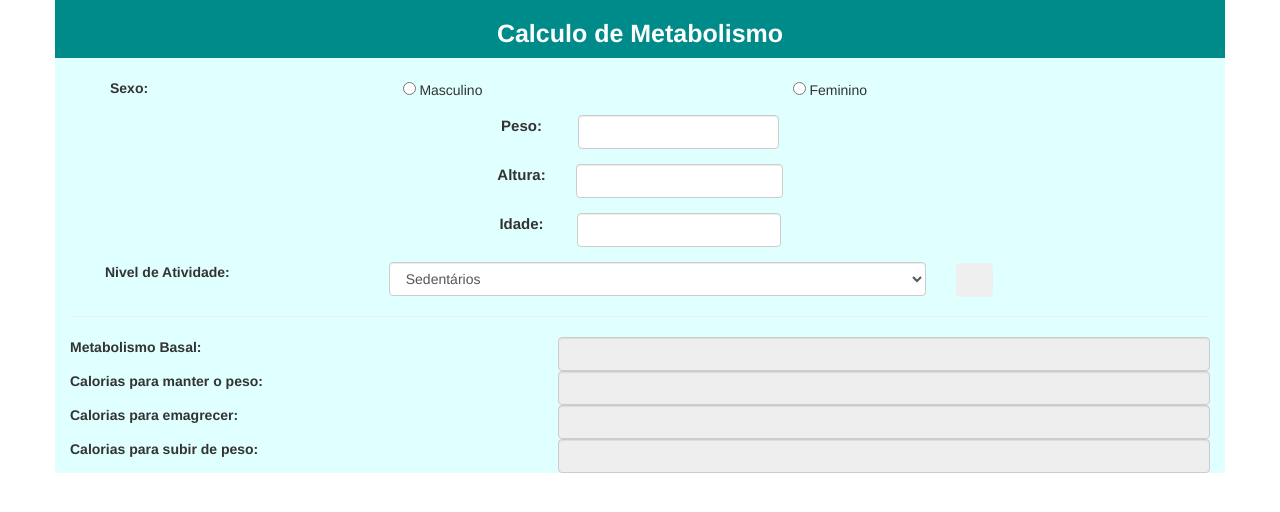
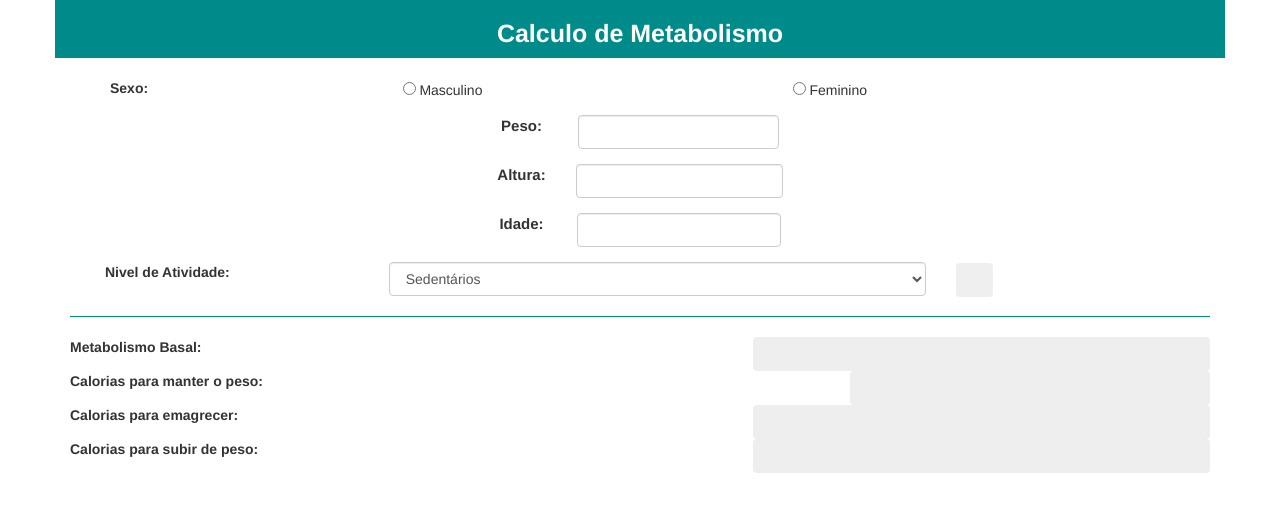
Before and after one commit to MattheusCosta/calcMetabolismo, a website: page www/index.html in a window 1280 px wide. Drawn offline with Linux system fonts and the light colour scheme; files whose address does not match are found by name.

Commit message:
css finalizado

```diff
--- a/www/css/style.css
+++ b/www/css/style.css
@@ -1,9 +1,6 @@
 .titulo{
  background-color: #008B8B;
  margin-bottom: 20px;
-}
-.container{
-  background-color: #E0FFFF;
 }
 .titulo h2{
   color: white;
@@ -29,6 +26,7 @@
 .linhaFormulario button{
   border-radius: 50%;
   margin-right: 20px;
+  background-color: #008B8B;
 }
 .linhaFormulario label{
   font-size: 15px;
@@ -36,3 +34,11 @@
 .display label{
   text-align: center;
 }
+.display input{
+  box-shadow: 0 0 0 0;
+  border: 0 none;
+  outline: 0;
+}
+hr{
+ border-color: #008B8B;
+}
--- a/www/index.html
+++ b/www/index.html
@@ -87,43 +87,43 @@
         </select>
       </div>
       <div class="col-xs-1">
-        <button class="btn btn-defaut glyphicon glyphicon-info-sign"></button>
+        <button class="btn glyphicon glyphicon-info-sign"></button>
       </div>
     </div>
   </div><hr>
 
   <div class="row display">
-    <div class="col-xs-5">
+    <div class="col-xs-7">
       <label>Metabolismo Basal:</label>
     </div>
-    <div class="col-xs-7">
+    <div class="col-xs-5">
       <input type="text" id="displayMetabolismo" class="form-control" readonly>
     </div>
   </div>
 
   <div class="row display">
-    <div class="col-xs-5">
+    <div class="col-xs-8">
       <label>Calorias para manter o peso:</label>
     </div>
-    <div class="col-xs-7">
+    <div class="col-xs-4">
       <input type="text" id="displayManterPeso" class="form-control" readonly>
     </div>
   </div>
 
   <div class="row display">
-    <div class="col-xs-5">
+    <div class="col-xs-7">
       <label>Calorias para emagrecer:</label>
     </div>
-    <div class="col-xs-7">
+    <div class="col-xs-5">
       <input type="text" id="displayEmagrecer" class="form-control" readonly>
     </div>
   </div>
 
   <div class="row display">
-    <div class="col-xs-5">
+    <div class="col-xs-7">
       <label>Calorias para subir de peso:</label>
     </div>
-    <div class="col-xs-7">
+    <div class="col-xs-5">
       <input type="text" id="displaySubirPeso" class="form-control" readonly>
     </div>
   </div>
```
